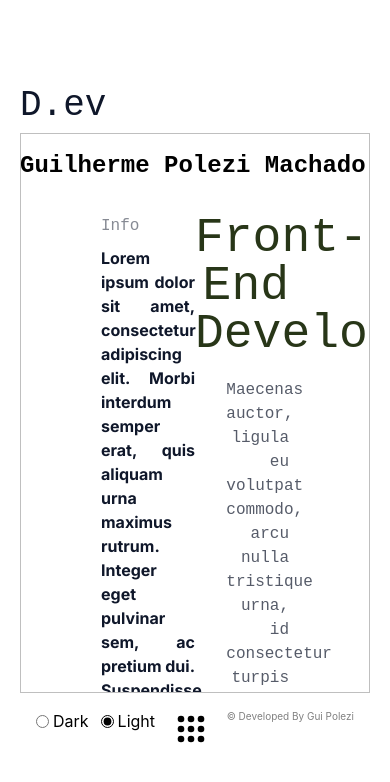
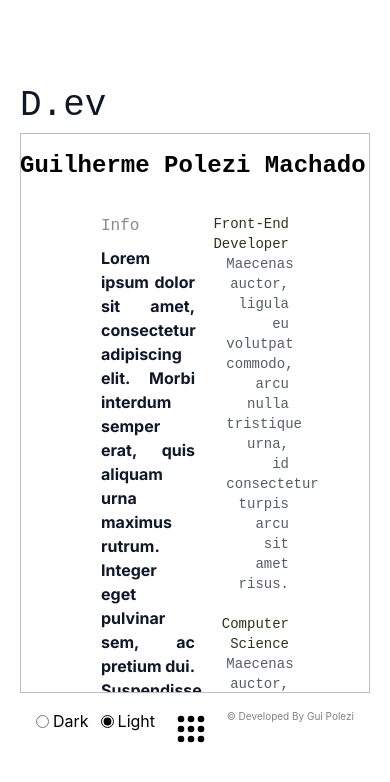
Before and after one commit to GuiPolezi/portfolio-dev, a React (Vite) app: page /info in a window 390 px wide. Shown: the top 782 px of the page. Built offline with nearby package versions, Linux system fonts and the light colour scheme; a web font is replaced by a local one.

Commit message:
Second COlumn of Info page has responsivity adjusted

```diff
--- a/index.html
+++ b/index.html
@@ -17,7 +17,7 @@
       <span id="dev-ev">ev</span>
     </h1>
 
-    <div class="absolute z-10 top-[150px] md:top-[220px] lg:top-[200px] 2xl:top-[80px] inline-block cursor-default select-none parallax-layer" data-speed="8" id="glitch-wrapper">
+    <div class="absolute z-10 top-[150px] md:top-[220px] lg:top-[150px] 2xl:top-[80px] inline-block cursor-default select-none parallax-layer" data-speed="8" id="glitch-wrapper">
 
       <h2 id="myName" class="text-2xl lg:text-6xl font-bold text-black dark:text-white">Guilherme Polezi Machado</h2>
 
--- a/src/pages/info.jsx
+++ b/src/pages/info.jsx
@@ -14,25 +14,25 @@ export function Info() {
                     <a id="infoA" href="#">Download <i class="fa-solid fa-arrow-right"></i> </a>
                 </div>
                 <div id="topics" className="col-span-1 text-end">
-                        <p className="text-5xl mb-5" id="infoTitle">Front-End Developer</p>
+                        <p className="text-sm md:text-2xl lg:text-5xl mb-0 lg:mb-5" id="infoTitle">Front-End Developer</p>
                         <div className="grid grid-cols-3">
                             <div className="col-span-1"></div>
                             <div className="col-span-2">
-                                <p id="titleDesc" >Maecenas auctor, ligula eu volutpat commodo, arcu nulla tristique urna, id consectetur turpis arcu sit amet risus.</p>
+                                <p id="titleDesc" className="text-sm lg:text-md" >Maecenas auctor, ligula eu volutpat commodo, arcu nulla tristique urna, id consectetur turpis arcu sit amet risus.</p>
                             </div>
                         </div>
-                        <p className="text-5xl mt-5 mb-5" id="infoTitle">Computer Science</p>
+                        <p className="text-5xl mt-5 mb-0 lg:mb-5 text-sm md:text-2xl lg:text-5xl" id="infoTitle">Computer Science</p>
                         <div className="grid grid-cols-3">
                             <div className="col-span-1"></div>
                             <div className="col-span-2">
-                                <p id="titleDesc" >Maecenas auctor, ligula eu volutpat commodo, arcu nulla tristique urna, id consectetur turpis arcu sit amet risus.</p>
+                                <p id="titleDesc"className="text-sm lg:text-md" >Maecenas auctor, ligula eu volutpat commodo, arcu nulla tristique urna, id consectetur turpis arcu sit amet risus.</p>
                             </div>
                         </div>
-                        <p className="text-5xl mt-5 mb-5" id="infoTitle">Technical System</p>
+                        <p className="text-5xl mt-5 mb-0 lg:mb-5 text-sm md:text-2xl lg:text-5xl" id="infoTitle">Technical System</p>
                         <div className="grid grid-cols-3">
                             <div className="col-span-1"></div>
                             <div className="col-span-2">
-                                <p id="titleDesc" >Maecenas auctor, ligula eu volutpat commodo, arcu nulla tristique urna, id consectetur turpis arcu sit amet risus.</p>
+                                <p id="titleDesc" className="text-sm lg:text-md" >Maecenas auctor, ligula eu volutpat commodo, arcu nulla tristique urna, id consectetur turpis arcu sit amet risus.</p>
                             </div>
                         </div>
                 </div>
```
